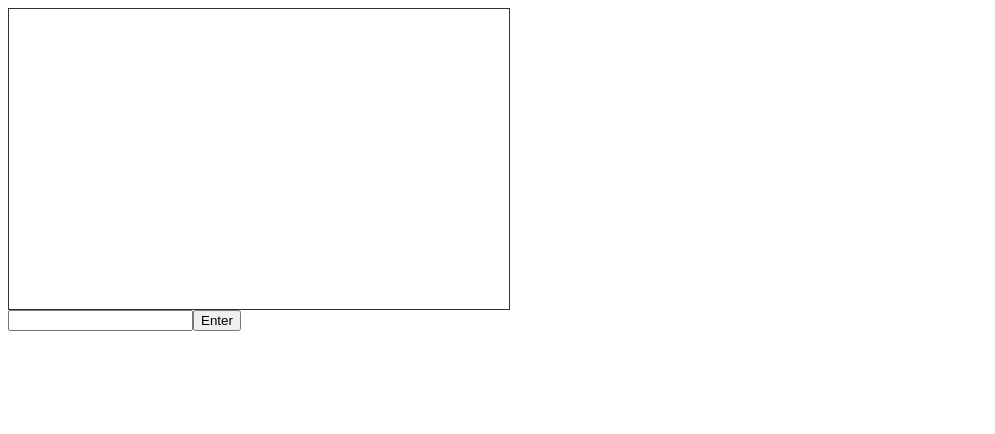
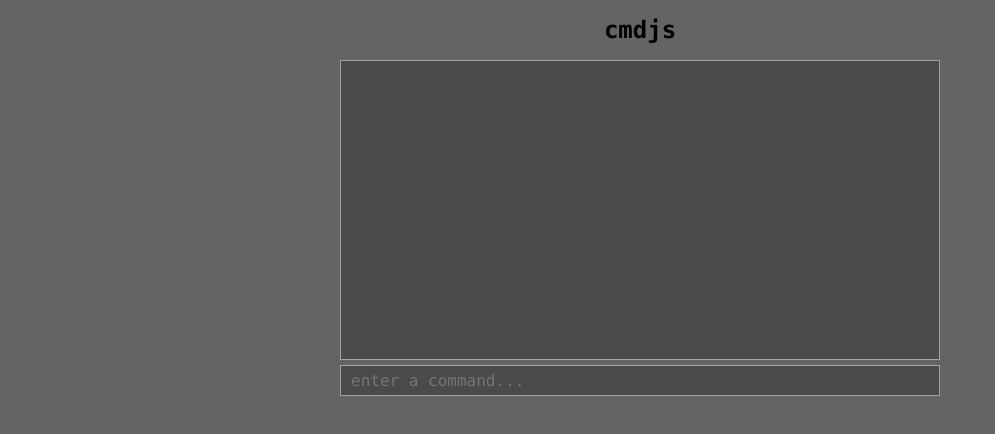
Before and after one commit to otterthecat/cmdjs, a plain HTML site: page index.html in a window 1280 px wide. Shown: the whole page, without its empty margins (0-995 px from the left). Drawn offline with Linux system fonts and the light colour scheme.

Commit message:
updated 'man' module to return appropriate error messages did some general styling
Updated system to add a placeholder attribute on inital system load and some
minor CSS tweaks

```diff
--- a/index.html
+++ b/index.html
@@ -7,6 +7,8 @@
 	</head>
 	<body>
 
+		<h1>cmdjs</h1>
+
 		<div id="cmd"></div>
 
 		<script type="text/javascript" src="js/SYSTEM.js"></script>
--- a/js/SYSTEM.js
+++ b/js/SYSTEM.js
@@ -42,15 +42,17 @@ var SYSTEM = (function(params) {
 		var input_field = document.createElement('input');
 		input_field.type = "text";
 		input_field.name = "cmd-input";
+		input_field.autocomplete = "off";
+		input_field.placeholder = "enter a command..."
 
 		system_input = input_field;
 		input_field.addEventListener('keydown', enter_history, false);
+		input_field.addEventListener('focus', function(){
 
-		var input_btn = document.createElement('button');
-		input_btn.innerHTML ="Enter";
+				input_field.removeAttribute('placeholder')
+			}, false);
 
 		input_form.appendChild(input_field);
-		input_form.appendChild(input_btn);
 
 		system_form = input_form
 		document.getElementById(defaults.target).appendChild(input_form);
@@ -78,8 +80,6 @@ var SYSTEM = (function(params) {
 	};
 
 	var enter_history = function(evt){ // 38 = up arrow 40 = down arrow
-
-
 
 		if(evt.keyCode === 38){
 
--- a/js/sample.js
+++ b/js/sample.js
@@ -11,7 +11,14 @@ new_system.set(new CMD({
 
 		if(!opt[0]){
 
-			return man.update("'man' requires argument of module name e.g 'man date'");
+			man.update("'man' requires argument of module name e.g 'man date'");
+			return;
+		} else if(!this.getCommand(opt[0])){
+
+			man.update("'man' requries argument to the name of an existing module");
+			man.update("try typing 'help' for list of available modules");
+
+			return;
 		}
 
 		var man_path = 'man/' + opt[0] + '.txt';
--- a/less/cmd.less
+++ b/less/cmd.less
@@ -1,16 +1,68 @@
+@primary_color: rgb(100, 100, 100);
+@cmd_response_color: rgb(175, 242,250);
+
+body, input{
+	background-color: @primary_color;
+	font-family: Monaco, mono;
+	font-size: 12px;
+}
+
+h1, #cmd{
+	text-align: center;
+}
+
+input, .cmd-display{
+	padding: 5px 10px;
+	background-color: darken(@primary_color, 10%);
+}
+
+input{
+	color: lighten(@primary_color, 50%);
+	border: 1px solid lighten(@primary_color, 25%);
+	width: 100%;
+	margin: 5px 0 0;
+}
+
+input, .cmd-display{
+	-webkit-box-sizing: border-box;
+	-moz-box-sizing: border-box;
+	box-sizing: border-box;
+	font-size: 16px;
+}
+
+#cmd{
+	width: 600px;
+	margin: 0 auto;
+}
+
 .cmd-display{
-	width: 500px;
+
 	height: 300px;
-	border: 1px solid #333;
+	border: 1px solid lighten(@primary_color, 25%);
+	background-color: darken(@primary_color, 10%);
+	margin: 0 auto;
+	text-align: left;
 	overflow-y: auto;
 }
 
-.cmd-display ul{
-	margin: 0;
-	padding: 0;
-	list-style-type: none;
+
+.cmd-display {
+
+	ul {
+		margin: 0;
+		padding: 0;
+		list-style-type: none;
+
+		.sys-in{
+			color: @cmd_response_color;
+		}
+
+		.sys-out{
+			color: lighten(@primary_color, 40%);
+		}
+	}
+
+	li{
+		padding: 2px;
+	}
 }
-
-.cmd-display ul .sys-in{
-	color: blue;
-}
```
Also changed, not shown: css/cmd.css.
